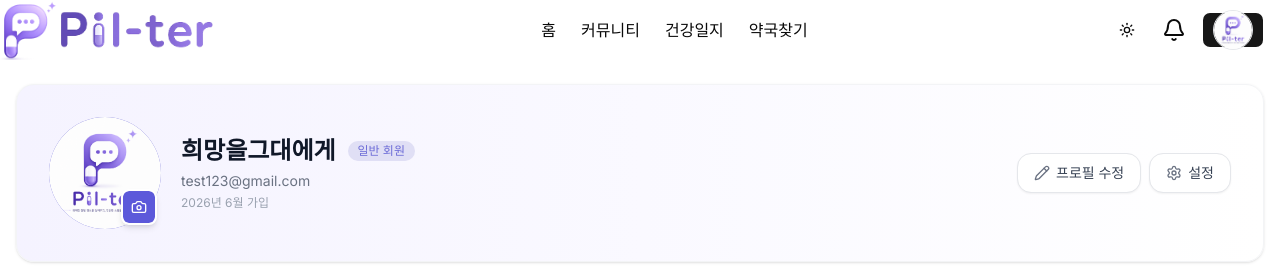
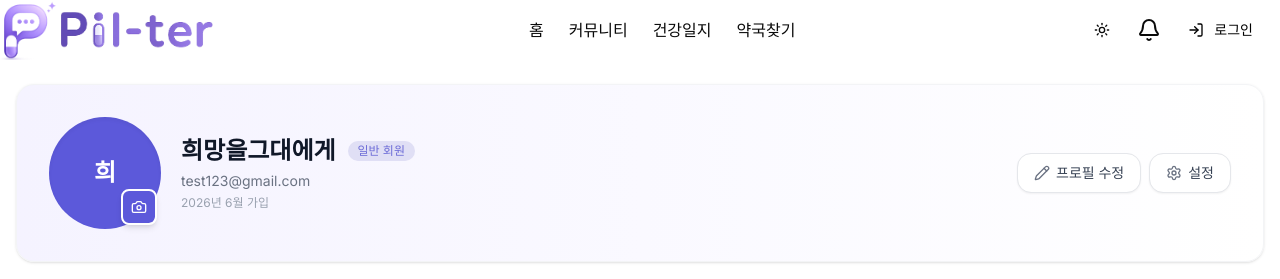
Before and after one commit to project-PILTER/Project_PIL-TER_FE, a Next.js app: page /mypage in a window 1280 px wide. Shown: the top 279 px of the page. Built offline with nearby package versions, Linux system fonts and the light colour scheme; no server answers.

Commit message:
Fix: user 예시 제거, 로그인 버튼 수정

```diff
--- a/components/layout/loginButton.tsx
+++ b/components/layout/loginButton.tsx
@@ -23,12 +23,7 @@ export default function LoginButton() {
   const [mode, setMode] = useState<"login" | "signup">("login");
 
   const user = useAuthStore((state) => state.user);
-
-  if(!user) {
-    router.push("/");
-    return null;
-  }
-
+  if (user) {
     const dropdownOptions: DropdownOption[] = [
       {
         label: "마이페이지",
@@ -39,16 +34,14 @@ export default function LoginButton() {
       {
         label: "로그아웃",
         icon: <LogOut className="w-4 h-4" />,
-      onClick: async() => {
+        onClick: async () => {
           await logOut(user.id);
           console.log("로그아웃 실행")
         },
         className: "hover:bg-red-50 dark:hover:bg-red-950"
       }
     ]
-
-  if(user) {
-    return(
+    return (
       <Dropdown options={dropdownOptions} align="end" trigger={
         <Button>
           {user.profileImage ? (
--- a/stores/authStore.ts
+++ b/stores/authStore.ts
@@ -12,14 +12,7 @@ interface AuthState {
 }
 
 export const useAuthStore = create<AuthState>((set) => ({
-  user: {
-    id: 1,
-    email: "test123@gmail.com",
-    nickname: "희망을그대에게",
-    profileImage: "/logo/logo.png",
-    isMedicalExpert: false,
-    createdAt: "2026-06-26"
-  },
+  user: null,
   isLoading: true,
 
   setUser: (user) => set({ user }),
```
Lines whose indentation alone changed are shown as unchanged.
